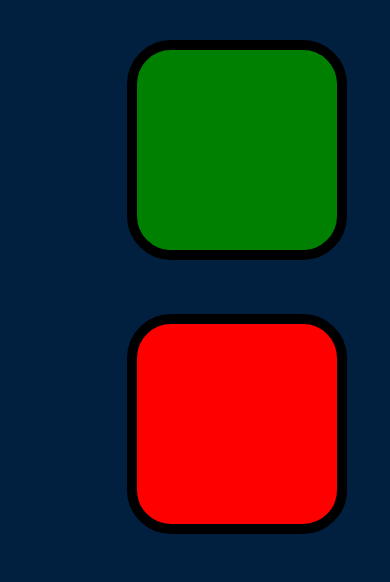
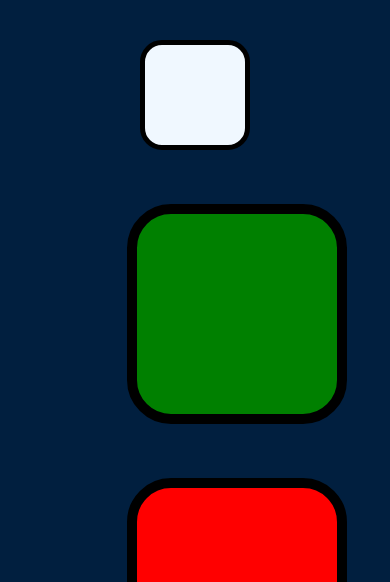
Before and after one commit to yossefbenhaim/Simon-game, a plain HTML site: page index.html in a window 390 px wide. Shown: the part 262-844 px from the top of the page. Drawn offline with nearby package versions, Linux system fonts and the light colour scheme.

Commit message:
add button for start game in phone

```diff
--- a/index.html
+++ b/index.html
@@ -9,6 +9,10 @@
 <body>
     <h1 id="level-title">Press on Y key start play</h1>
     <div class="container">
+
+    <div type="button" id="white" class="btn_restar white">
+    </div>
+
     <div class="row">
         <div type="button" id="green" class="btn green">
 
```
